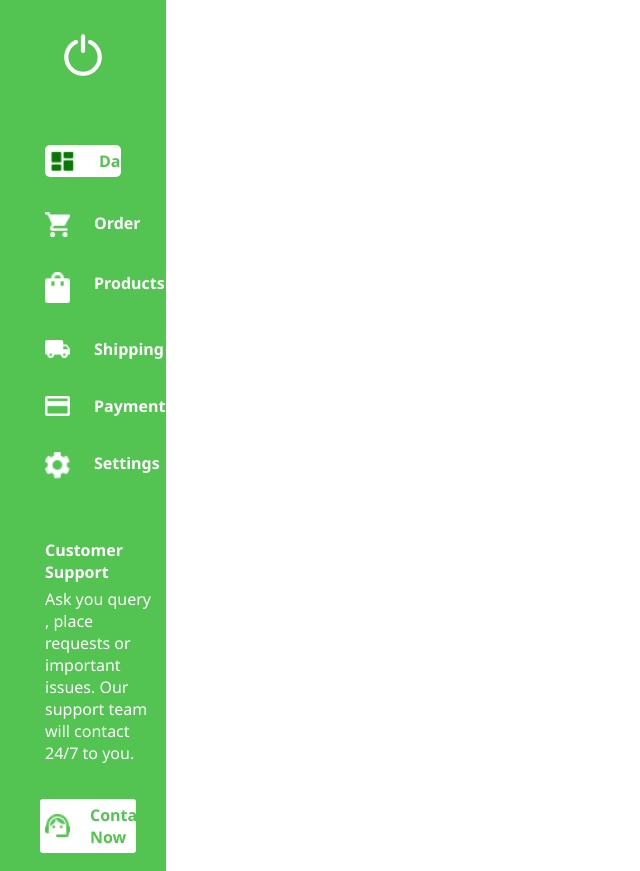
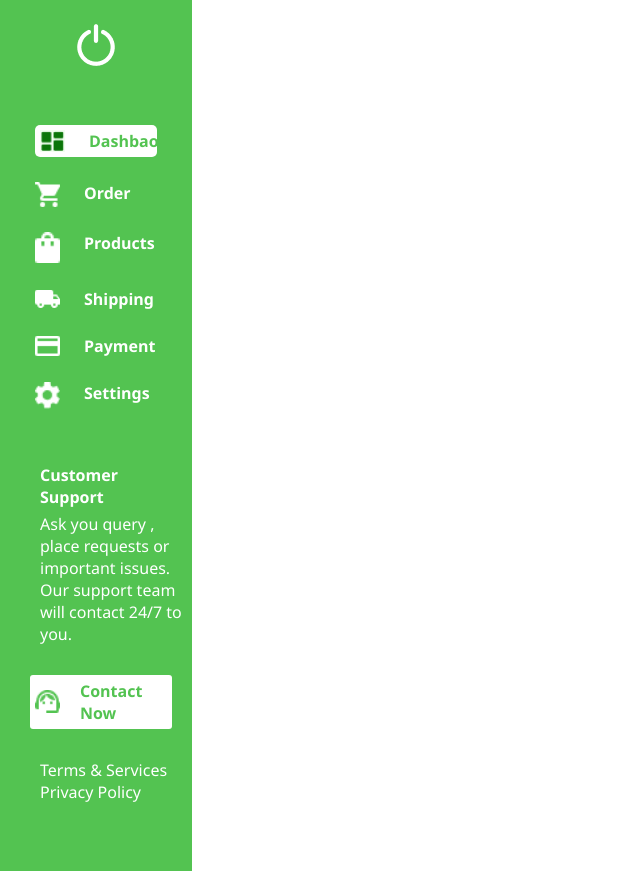
Before and after one commit to boyblaq09/html-css-dashboard, a plain HTML site: page index.html in a window 1280 px wide. Shown: the top 871 px of the page, without its empty margins (0-640 px from the left). Drawn offline with Linux system fonts and the light colour scheme.

Commit message:
Adjust sidebar and element dimensions in CSS

```diff
--- a/dashbaord.css
+++ b/dashbaord.css
@@ -7,20 +7,20 @@
 
 .side-bar{
     background-color: #53c351;
-    width: 13%;
-    height: 150vh;
+    width: 15%;
+    height: 170vh;
     justify-items: center;
     color: white;
     display: flex;
     flex-direction: column;
     gap: 20px;
-    padding: 15px;
+    padding: 10px;
     border-left: 8px ;
 }
 
 .nav-item{
     display: flex;
-    padding: 15px;
+    padding: 10px;
     gap: 24px;
 }
 
@@ -55,7 +55,7 @@
 .logo{
     display: flex;
     gap: 5px;
-    padding: 15px;
+    padding: 10px;
 }
 
 .dash{
@@ -63,7 +63,7 @@
     overflow: hidden;
     background-color: white;
     color: #53c351;
-    width: 420px;
+    width: 320px;
     border-radius: 5px;
     padding: 5px;
     gap: 24px;
```
